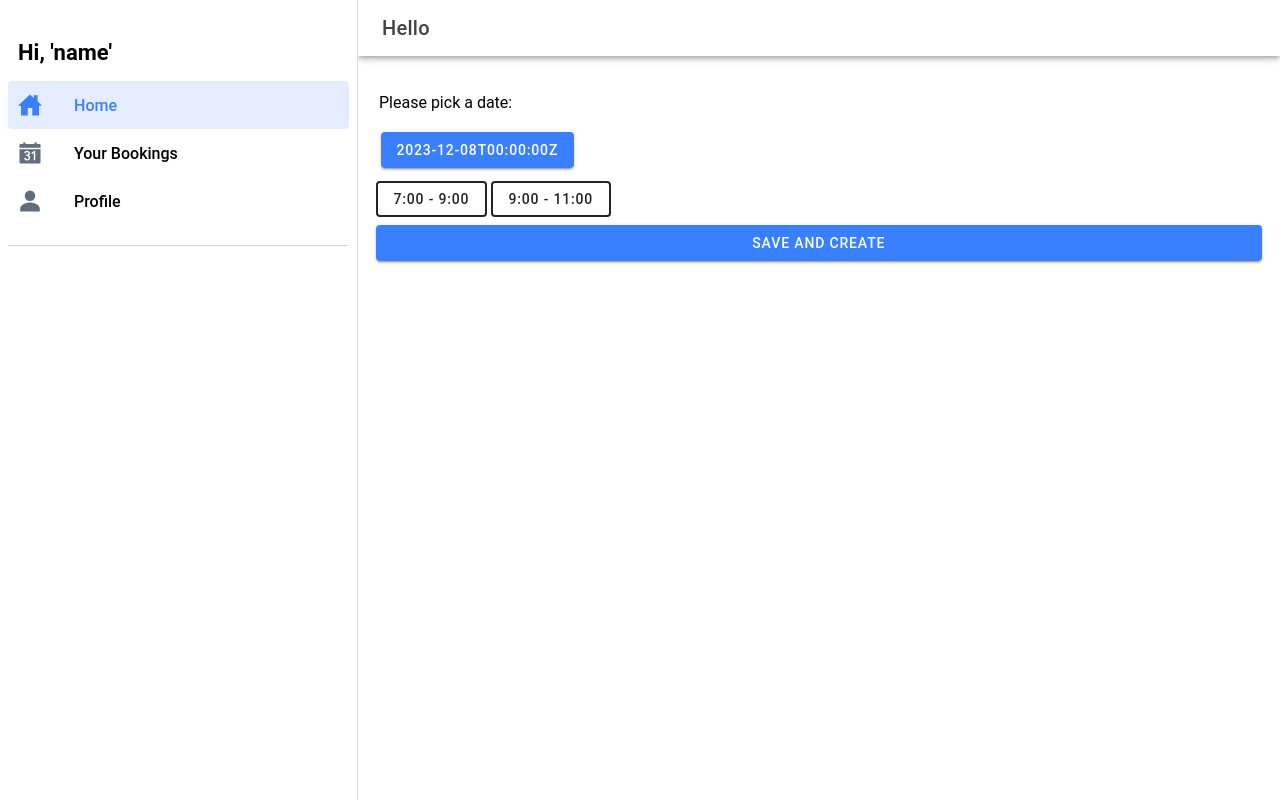
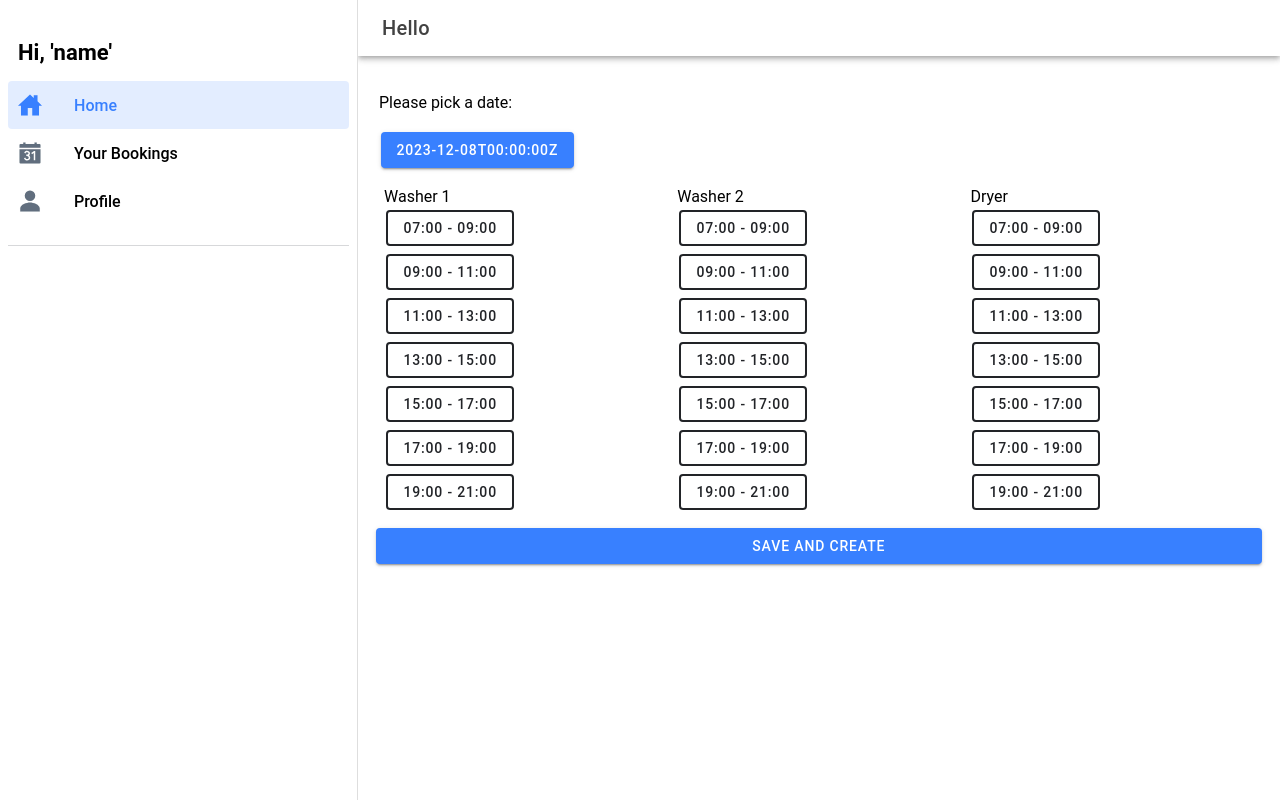
Before and after one commit to PapaniaP/laundry, a React (Vite) app: page /home in a window 1280 px wide. Built offline with nearby package versions, Linux system fonts and the light colour scheme.

Commit message:
All time slots added

```diff
--- a/src/pages/HomePage.tsx
+++ b/src/pages/HomePage.tsx
@@ -6,7 +6,7 @@ import {
   IonMenuButton,
   IonTitle,
   IonContent,
-	IonButton, IonDatetime, IonItem, IonLabel, IonModal, IonGrid, IonRow
+  IonButton, IonDatetime, IonItem, IonLabel, IonModal, IonGrid, IonRow, IonCol
 } from "@ionic/react";
 import { useParams } from "react-router";
 import "./HomePage.css";
@@ -25,7 +25,7 @@ bookedTimes: number[];
 function HomePage() {
   const [selectedValues, setSelectedValues] = useState<number[]>([]);
   const [Booking, setBooking] = useState<Booking>({
-	uid:"",
+    uid: "",
     bookedTimes: []
   });
 
@@ -126,22 +126,211 @@ const handleBooking = async (event: React.FormEvent) => {
             </IonRow>
 
           </IonGrid>
-
+          <IonGrid>
+            <IonRow>
+              <IonCol>
+                <IonRow> Washer 1</IonRow>
+                <IonRow>
                   <TimeButton
                     id={1}
-          text="7:00 - 9:00"
+                    text="07:00 - 09:00"
                     value={1}
                     onButtonClick={handleButtonClick}
-          isSelected={selectedValues.includes(1)} // Check for value 1
+                    isSelected={selectedValues.includes(1)}
                   />
+                </IonRow>
+                <IonRow>
                   <TimeButton
                     id={2}
-          text="9:00 - 11:00"
+                    text="09:00 - 11:00"
                     value={2}
                     onButtonClick={handleButtonClick}
-          isSelected={selectedValues.includes(2)} // Check for value 2, not 1
+                    isSelected={selectedValues.includes(2)}
                   />
+                </IonRow>
+                <IonRow>
+                  <TimeButton
+                    id={3}
+                    text="11:00 - 13:00"
+                    value={3}
+                    onButtonClick={handleButtonClick}
+                    isSelected={selectedValues.includes(3)}
+                  />
+                </IonRow>
+                <IonRow>
+                  <TimeButton
+                    id={4}
+                    text="13:00 - 15:00" // Updated text for id 4
+                    value={4}
+                    onButtonClick={handleButtonClick}
+                    isSelected={selectedValues.includes(4)}
+                  />
+                </IonRow>
+                <IonRow>
+                  <TimeButton
+                    id={5}
+                    text="15:00 - 17:00"
+                    value={5}
+                    onButtonClick={handleButtonClick}
+                    isSelected={selectedValues.includes(5)}
+                  />
+                </IonRow>
+                <IonRow>
+                  <TimeButton
+                    id={6}
+                    text="17:00 - 19:00"
+                    value={6}
+                    onButtonClick={handleButtonClick}
+                    isSelected={selectedValues.includes(6)}
+                  />
+                </IonRow>
+                <IonRow>
+                  <TimeButton
+                    id={7}
+                    text="19:00 - 21:00"
+                    value={7}
+                    onButtonClick={handleButtonClick}
+                    isSelected={selectedValues.includes(7)}
+                  />
+                </IonRow>
+              </IonCol>
 
+              <IonCol>
+                <IonRow> Washer 2</IonRow>
+                <IonRow>
+                  <TimeButton
+                    id={8}
+                    text="07:00 - 09:00"
+                    value={8}
+                    onButtonClick={handleButtonClick}
+                    isSelected={selectedValues.includes(8)}
+                  />
+                </IonRow>
+                <IonRow>
+                  <TimeButton
+                    id={9}
+                    text="09:00 - 11:00"
+                    value={9}
+                    onButtonClick={handleButtonClick}
+                    isSelected={selectedValues.includes(9)}
+                  />
+                </IonRow>
+                <IonRow>
+                  <TimeButton
+                    id={10}
+                    text="11:00 - 13:00"
+                    value={10}
+                    onButtonClick={handleButtonClick}
+                    isSelected={selectedValues.includes(10)}
+                  />
+                </IonRow>
+                <IonRow>
+                  <TimeButton
+                    id={11}
+                    text="13:00 - 15:00"
+                    value={11}
+                    onButtonClick={handleButtonClick}
+                    isSelected={selectedValues.includes(11)}
+                  />
+                </IonRow>
+                <IonRow>
+                  <TimeButton
+                    id={12}
+                    text="15:00 - 17:00"
+                    value={12}
+                    onButtonClick={handleButtonClick}
+                    isSelected={selectedValues.includes(12)}
+                  />
+                </IonRow>
+                <IonRow>
+                  <TimeButton
+                    id={13}
+                    text="17:00 - 19:00"
+                    value={13}
+                    onButtonClick={handleButtonClick}
+                    isSelected={selectedValues.includes(13)}
+                  />
+                </IonRow>
+                <IonRow>
+                  <TimeButton
+                    id={14}
+                    text="19:00 - 21:00"
+                    value={14}
+                    onButtonClick={handleButtonClick}
+                    isSelected={selectedValues.includes(14)}
+                  />
+                </IonRow>
+              </IonCol>
+
+              <IonCol>
+                <IonRow> Dryer</IonRow>
+                <IonRow>
+                  <TimeButton
+                    id={15}
+                    text="07:00 - 09:00"
+                    value={15}
+                    onButtonClick={handleButtonClick}
+                    isSelected={selectedValues.includes(15)}
+                  />
+                </IonRow>
+                <IonRow>
+                  <TimeButton
+                    id={16}
+                    text="09:00 - 11:00"
+                    value={16}
+                    onButtonClick={handleButtonClick}
+                    isSelected={selectedValues.includes(16)}
+                  />
+                </IonRow>
+                <IonRow>
+                  <TimeButton
+                    id={17}
+                    text="11:00 - 13:00"
+                    value={17}
+                    onButtonClick={handleButtonClick}
+                    isSelected={selectedValues.includes(17)}
+                  />
+                </IonRow>
+                <IonRow>
+                  <TimeButton
+                    id={18}
+                    text="13:00 - 15:00"
+                    value={18}
+                    onButtonClick={handleButtonClick}
+                    isSelected={selectedValues.includes(18)}
+                  />
+                </IonRow>
+                <IonRow>
+                  <TimeButton
+                    id={19}
+                    text="15:00 - 17:00"
+                    value={19}
+                    onButtonClick={handleButtonClick}
+                    isSelected={selectedValues.includes(19)}
+                  />
+                </IonRow>
+                <IonRow>
+                  <TimeButton
+                    id={20}
+                    text="17:00 - 19:00"
+                    value={20}
+                    onButtonClick={handleButtonClick}
+                    isSelected={selectedValues.includes(20)}
+                  />
+                </IonRow>
+                <IonRow>
+                  <TimeButton
+                    id={21}
+                    text="19:00 - 21:00"
+                    value={21}
+                    onButtonClick={handleButtonClick}
+                    isSelected={selectedValues.includes(21)}
+                  />
+                </IonRow>
+              </IonCol>
+
+            </IonRow>
+          </IonGrid>
           <IonButton
             expand="block"
             // slot="end"
```
Lines whose indentation alone changed are shown as unchanged.
